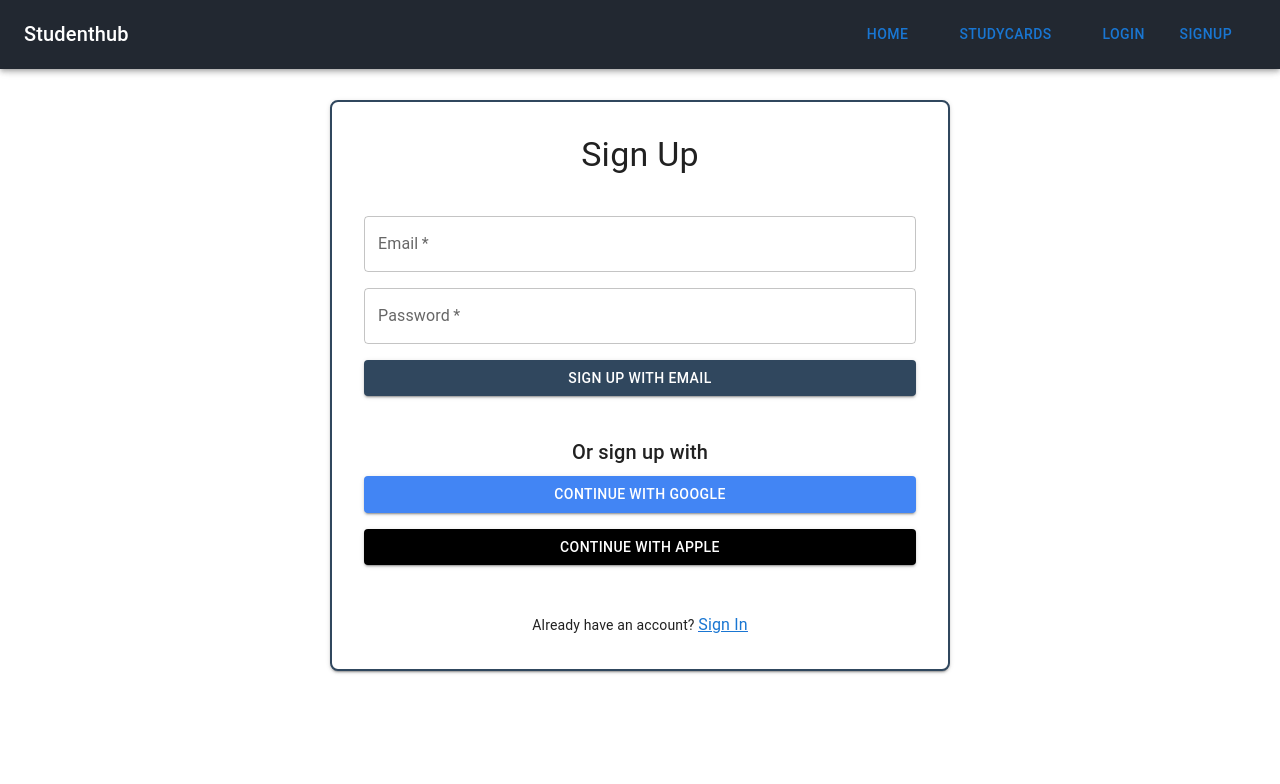
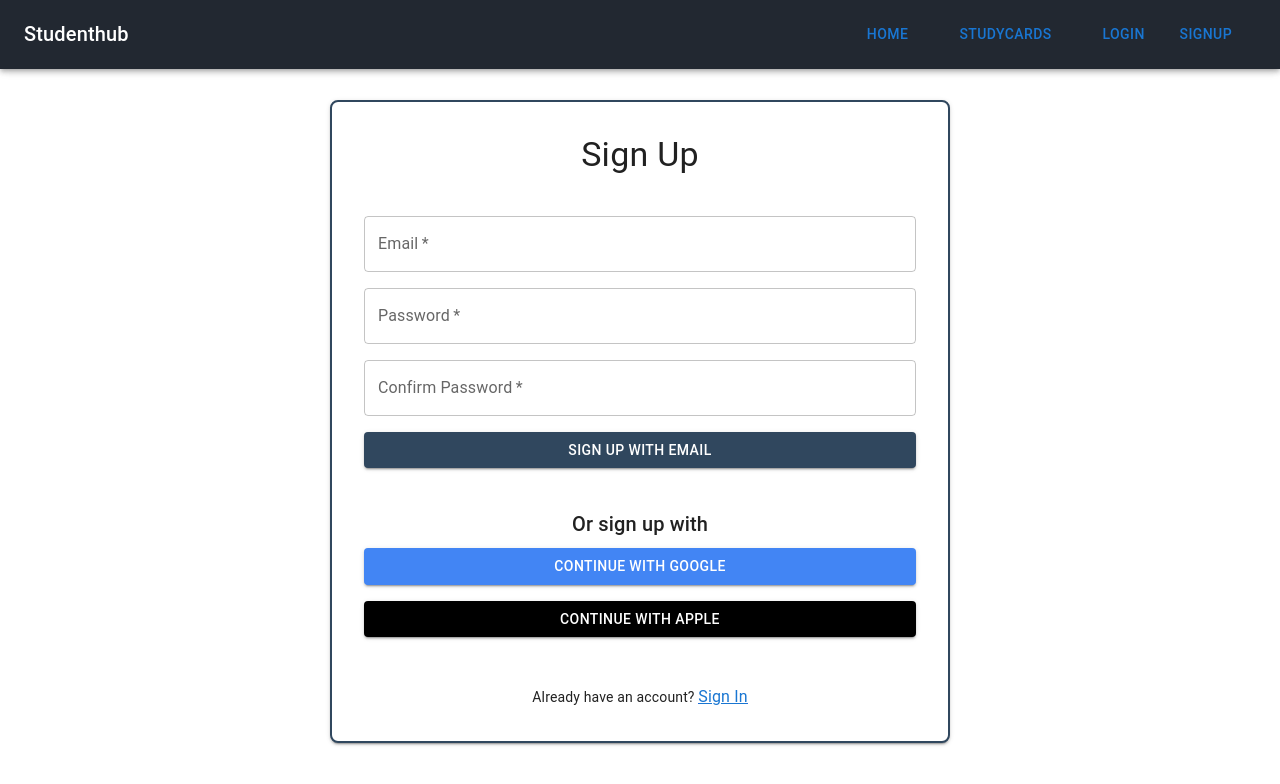
Before and after one commit to Abdul1013/Studenthub, a Next.js app: page /sign-up in a window 1280 px wide. Shown: the top 784 px of the page. Built offline with nearby package versions, Linux system fonts and the light colour scheme; no server answers.

Commit message:
implemented Password confirmation

```diff
--- a/app/sign-up/page.js
+++ b/app/sign-up/page.js
@@ -45,6 +45,7 @@ export default function SignUpPage() {
   };
 
   const handleGoogleSignIn = async () => {
+    e.preventDefault();
     const provider = new GoogleAuthProvider();
     try {
       await signInWithPopup(auth, provider);
@@ -60,6 +61,7 @@ export default function SignUpPage() {
   };
 
   const handleAppleSignIn = async () => {
+    e.preventDefault();
     const provider = new OAuthProvider("apple.com");
     try {
       await signInWithPopup(auth, provider);
@@ -138,8 +140,19 @@ export default function SignUpPage() {
               onChange={(e) => setPassword(e.target.value)}
               fullWidth
               sx={{ mb: 2 }}
+              required/>
+
+            <TextField
+              label="Confirm Password"
+              variant="outlined"
+              type="password"
+              value={password}
+              onChange={(e) => setPassword(e.target.value)}
+              fullWidth
+              sx={{ mb: 2 }}
               required
             />
+
             <Button
               type="submit"
               variant="contained"
```
